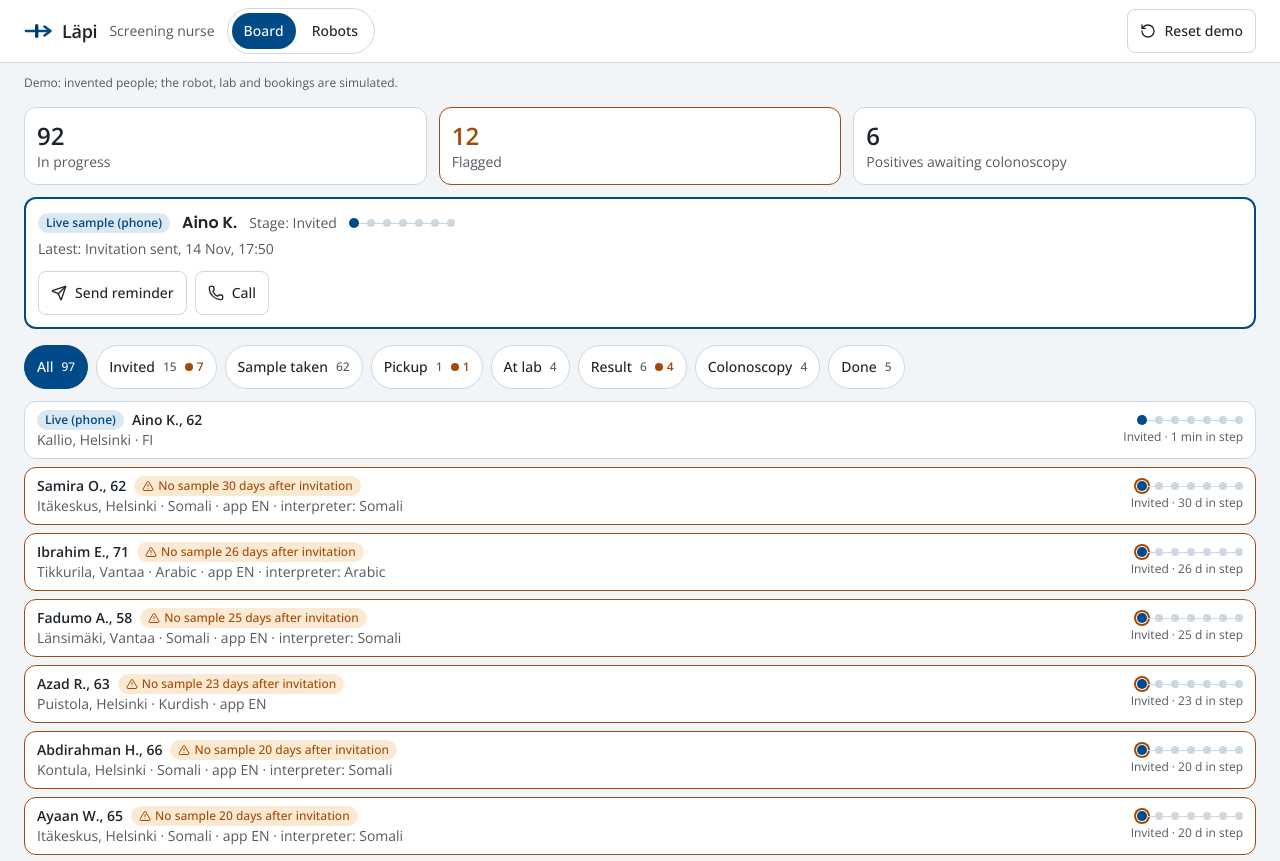
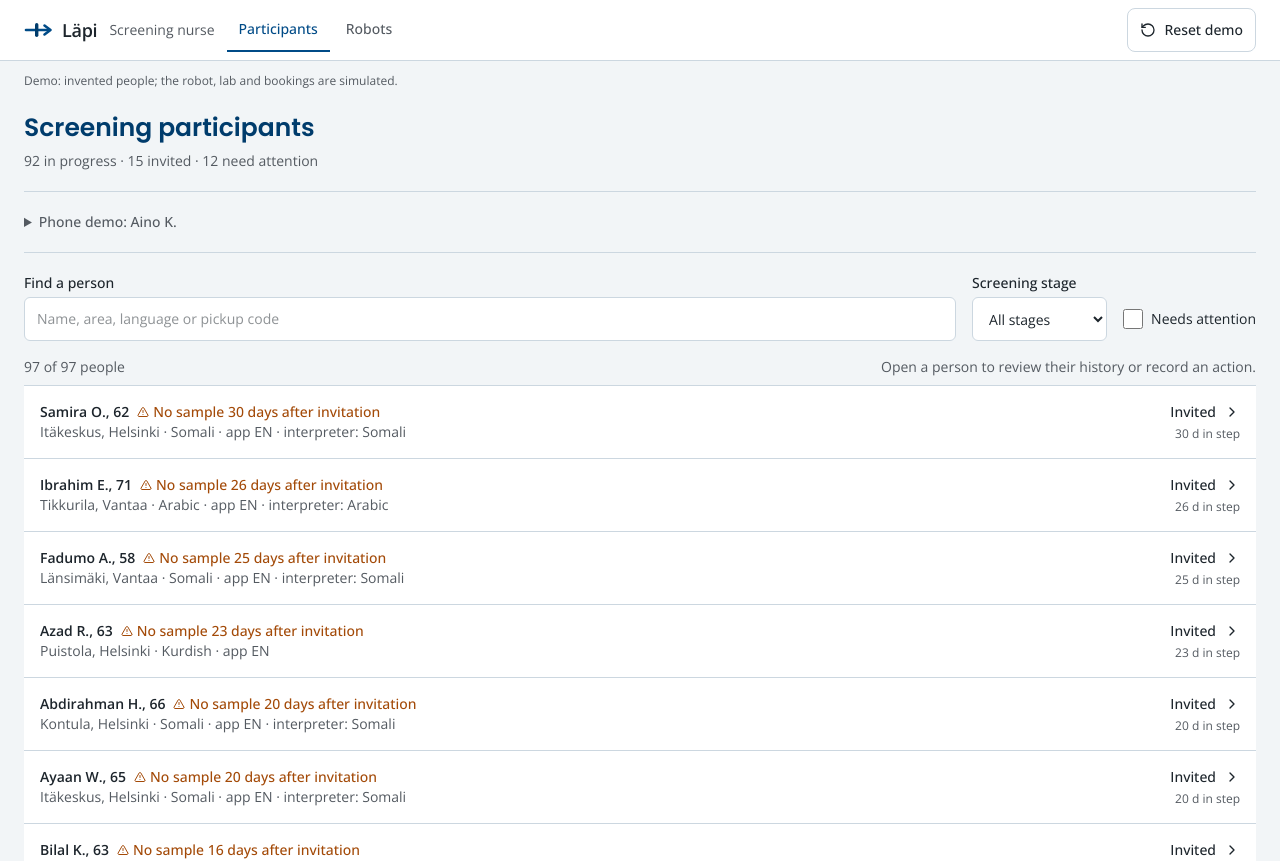
Before and after one commit to rromppanen/junction26, a Next.js app in the folder nurse/: page / in a window 1280 px wide. Shown: the top 861 px of the page. Built offline with nearby package versions, Linux system fonts and the light colour scheme.

Commit message:
Simplify hospital participant list and improve keyboard workflows

```diff
--- a/nurse/src/app/layout.tsx
+++ b/nurse/src/app/layout.tsx
@@ -11,7 +11,7 @@ export const metadata: Metadata = {
     default: "Nurse board | Läpi",
     template: "%s | Läpi nurse board",
   },
-  description: "Every bowel screening sample on one board, with stuck ones flagged, so no positive result is left waiting for a colonoscopy.",
+  description: "Track screening participation, help people return their samples, and coordinate collection with the laboratory.",
   applicationName: "Läpi nurse board",
 };
 
--- a/nurse/src/components/NurseNav.tsx
+++ b/nurse/src/components/NurseNav.tsx
@@ -4,7 +4,7 @@ import Link from "next/link";
 import { usePathname } from "next/navigation";
 
 const ITEMS = [
-  { href: "/", label: "Board" },
+  { href: "/", label: "Participants" },
   { href: "/robots", label: "Robots" },
 ];
 
@@ -12,12 +12,12 @@ const ITEMS = [
 export function NurseNav() {
   const path = usePathname();
   return (
-    <nav aria-label="Nurse views" className="flex gap-1 rounded-full border border-rule bg-white p-1">
+    <nav aria-label="Nurse views" className="flex flex-wrap gap-1">
       {ITEMS.map((i) => {
         const on = path === i.href;
         return (
           <Link key={i.href} href={i.href} aria-current={on ? "page" : undefined}
-            className={`inline-flex min-h-9 items-center rounded-full px-3 text-sm font-medium ${on ? "bg-brand text-white" : "hover:bg-brand-soft"}`}>
+            className={`inline-flex min-h-11 items-center border-b-2 px-3 text-sm font-medium ${on ? "border-brand text-brand" : "border-transparent text-muted hover:bg-brand-soft"}`}>
             {i.label}
           </Link>
         );
--- a/nurse/src/components/staff/SampleActions.tsx
+++ b/nurse/src/components/staff/SampleActions.tsx
@@ -1,12 +1,17 @@
 "use client";
 
-import { useState } from "react";
+import { useRef, useState } from "react";
 import { CalendarCheck, CheckCircle2, FlaskConical, PackageCheck, Phone, Send } from "lucide-react";
 import { BTN, colonoscopySlots, type ActFn, type Row } from "./boardShared";
 
 export function SampleActions({ row, now, busy, act }: { row: Row; now: number; busy: boolean; act: ActFn }) {
+  const callRef = useRef<HTMLButtonElement>(null);
+  function closeCall() {
+    setCalling(false);
+    requestAnimationFrame(() => callRef.current?.focus());
+  }
   const [calling, setCalling] = useState(false);
-  const [note, setNote] = useState("Called, agreed next step");
+  const [note, setNote] = useState("");
   const open = row.stage !== "done" && row.stage !== "negative";
   const id = row.s.id;
   return (
@@ -18,8 +23,8 @@ export function SampleActions({ row, now, busy, act }: { row: Row; now: number;
           </button>
         )}
         {open && !calling && (
-          <button type="button" className={BTN} disabled={busy} onClick={() => setCalling(true)}>
-            <Phone size={16} aria-hidden /> Call
+          <button type="button" ref={callRef} className={BTN} onClick={() => setCalling(true)}>
+            <Phone size={16} aria-hidden /> Record a call
           </button>
         )}
         {row.flags.some((f) => f.kind === "awaitingIntake") && (
@@ -44,16 +49,15 @@ export function SampleActions({ row, now, busy, act }: { row: Row; now: number;
         )}
       </div>
       {open && calling && (
-        <div className="flex flex-wrap items-center gap-2">
-          <label className="sr-only" htmlFor={`call-note-${id}`}>Call note</label>
-          <input id={`call-note-${id}`} value={note} onChange={(e) => setNote(e.target.value)}
+        <form className="flex flex-wrap items-center gap-2" onSubmit={(e) => { e.preventDefault(); if (busy || !note.trim()) return; act(row, "nurseCalled", { note: note.trim() }); setNote(""); closeCall(); }}>
+          <label className="w-full text-sm font-medium" htmlFor={`call-note-${id}`}>Call note</label>
+          <input autoFocus required placeholder="What happened and what was agreed?" id={`call-note-${id}`} value={note} onChange={(e) => setNote(e.target.value)}
             className="min-h-11 min-w-0 flex-1 basis-48 rounded-lg border border-rule px-3 text-sm" />
-          <button type="button" className={BTN} disabled={busy}
-            onClick={() => { act(row, "nurseCalled", { note }); setCalling(false); }}>
-            Save
+          <button type="submit" className={BTN} disabled={busy || !note.trim()}>
+            Save note
           </button>
-          <button type="button" className={BTN} onClick={() => setCalling(false)}>Cancel</button>
-        </div>
+          <button type="button" className={BTN} onClick={closeCall}>Cancel</button>
+        </form>
       )}
       {row.stage === "positive" && (
         <div className="flex flex-wrap items-center gap-2">
--- a/nurse/src/components/staff/SampleBoard.tsx
+++ b/nurse/src/components/staff/SampleBoard.tsx
@@ -1,7 +1,7 @@
 "use client";
 
 import { useEffect, useMemo, useRef, useState } from "react";
-import { AlertTriangle, RotateCcw } from "lucide-react";
+import { AlertTriangle, ChevronRight, RotateCcw } from "lucide-react";
 import { NurseNav } from "@/components/NurseNav";
 import { Wordmark } from "@/components/Wordmark";
 import { flagsOf, stageOf, STAGES_FOR_BOARD, type EventType, type Stage } from "@/lib/sample/model";
@@ -24,9 +24,12 @@ export function SampleBoard({ embed = false }: { embed?: boolean }) {
   const [mounted, setMounted] = useState(false);
   const [selected, setSelected] = useState<string | null>(null);
   const [filter, setFilter] = useState<number | null>(null);
+  const [query, setQuery] = useState("");
+  const [attentionOnly, setAttentionOnly] = useState(false);
   const [busy, setBusy] = useState(false);
   const [status, setStatus] = useState("");
   const timer = useRef<ReturnType<typeof setTimeout> | null>(null);
+  const searchRef = useRef<HTMLInputElement>(null);
   const rowRefs = useRef<Map<string, HTMLButtonElement>>(new Map());
 
   useEffect(() => {
@@ -39,30 +42,41 @@ export function SampleBoard({ embed = false }: { embed?: boolean }) {
       samples
         .map((s): Row => ({ s, stage: stageOf(s, now), flags: flagsOf(s, now) }))
         .sort((a, b) =>
+          (b.flags.length > 0 ? 1 : 0) - (a.flags.length > 0 ? 1 : 0) ||
           (a.s.id === ME ? 0 : 1) - (b.s.id === ME ? 0 : 1) ||
-          (b.flags.length > 0 ? 1 : 0) - (a.flags.length > 0 ? 1 : 0) ||
           msInStage(b.s, now) - msInStage(a.s, now)),
     [samples, now],
   );
 
   const inProgress = rows.filter((r) => r.stage !== "negative" && r.stage !== "done").length;
   const flagged = rows.filter((r) => r.flags.length > 0).length;
-  const awaiting = rows.filter((r) => r.stage === "positive").length;
+  const invited = rows.filter((r) => r.stage === "invited").length;
 
   const live = rows.find((r) => r.s.id === ME) ?? null;
   const latest = live ? [...live.s.events].sort((a, b) => b.at - a.at)[0] : undefined;
   const sel = rows.find((r) => r.s.id === selected) ?? null;
 
-  const counts = STAGES_FOR_BOARD.map((c) => {
-    const items = rows.filter((r) => matches(c.stage, r.stage));
-    return { n: items.length, flagged: items.filter((r) => r.flags.length > 0).length };
+  const search = query.trim().toLocaleLowerCase();
+  const visible = rows.filter((r) => {
+    const person = r.s.person;
+    const searchable = [person.name, person.municipality, person.area, person.homeLanguage,
+      person.lang, person.interpreter, pickupCode(r.s.id)].filter(Boolean).join(" ").toLocaleLowerCase();
+    return (filter === null || matches(STAGES_FOR_BOARD[filter].stage, r.stage)) &&
+      (!attentionOnly || r.flags.length > 0) && (!search || searchable.includes(search));
   });
-  const visible = filter === null ? rows : rows.filter((r) => matches(STAGES_FOR_BOARD[filter].stage, r.stage));
+
+  function clearFilters() {
+    setQuery("");
+    setFilter(null);
+    setAttentionOnly(false);
+  }
 
   function act(row: Row, type: EventType, extra: { note?: string; slot?: string } = {}) {
     if (busy) return;
+    if ((type === "resultNegative" || type === "resultPositive" || type === "colonoscopyDone") &&
+      !window.confirm(`Record “${EVENT_LABEL[type]}” for ${row.s.person.name}?`)) return;
     add(row.s.id, { type, ...extra });
-    setStatus(`${EVENT_LABEL[type]}: ${row.s.person.name}`);
+    setStatus(`Recorded: ${EVENT_LABEL[type].toLowerCase()} for ${row.s.person.name}.`);
     setBusy(true);
     if (timer.current) clearTimeout(timer.current);
     timer.current = setTimeout(() => setBusy(false), 800);
@@ -74,7 +88,7 @@ export function SampleBoard({ embed = false }: { embed?: boolean }) {
   }
 
   function select(id: string) {
-    if (id !== selected) clearBusy();
+    if (id !== selected) { clearBusy(); setStatus(""); }
     setSelected(id);
   }
 
@@ -82,21 +96,20 @@ export function SampleBoard({ embed = false }: { embed?: boolean }) {
     const id = selected;
     setSelected(null);
     clearBusy();
-    if (id) requestAnimationFrame(() => rowRefs.current.get(id)?.focus());
+    if (id) requestAnimationFrame(() => (rowRefs.current.get(id) ?? searchRef.current)?.focus());
   }
 
-  const seg = "relative inline-flex min-h-11 items-center gap-2 rounded-full border px-3 py-1 text-sm font-medium";
 
   return (
     <main id="main-content" tabIndex={-1} className="min-h-dvh px-4 pb-12 sm:px-6">
       <header className="-mx-4 border-b border-rule bg-surface px-4 sm:-mx-6 sm:px-6">
         <div className="mx-auto flex min-h-14 w-full max-w-[96rem] flex-wrap items-center justify-between gap-3 py-2">
-        <div className="flex items-center gap-3">
+        <div className="flex flex-wrap items-center gap-3">
           <Wordmark />
           <span className="text-sm text-muted">Screening nurse</span>
           <NurseNav />
         </div>
-        <button type="button" className={BTN} onClick={() => { reset(); setSelected(null); clearBusy(); setStatus("Demo reset"); }}>
+        <button type="button" className={BTN} onClick={() => { if (!window.confirm("Reset all demo people and remove recorded actions?")) return; reset(); setSelected(null); clearBusy(); setStatus("Demo reset."); }}>
           <RotateCcw size={16} aria-hidden /> Reset demo
         </button>
       </div>
@@ -107,24 +120,20 @@ export function SampleBoard({ embed = false }: { embed?: boolean }) {
           <p className="mt-6 text-muted">Loading the board…</p>
         ) : (
           <>
-            <dl className={`grid grid-cols-3 gap-2 sm:gap-3 ${embed ? "mt-2" : "mt-4"}`}>
-              {[
-                ["In progress", inProgress, false],
-                ["Flagged", flagged, flagged > 0],
-                ["Positives awaiting colonoscopy", awaiting, false],
-              ].map(([label, n, warn]) => (
-                <div key={label as string} className={`rounded-xl border bg-white ${embed ? "px-3 py-1.5" : "p-3"} ${warn ? "border-behind" : "border-rule"}`}>
-                  <dd className={`font-semibold ${embed ? "text-lg" : "text-2xl"} ${warn ? "text-behind" : ""}`}>{n as number}</dd>
-                  <dt className="text-xs text-muted sm:text-sm">{label as string}</dt>
-                </div>
-              ))}
-            </dl>
-            <p className="sr-only" aria-live="polite">{status}</p>
+            <div className="mt-6 border-b border-rule pb-5">
+              <h1 className="text-title font-semibold text-brand-strong">Screening participants</h1>
+              <p className="mt-2 text-sm text-muted">
+                {inProgress} in progress · {invited} invited · {flagged} need attention
+              </p>
+            </div>
+            <p role="status" aria-live="polite" className={status ? "mt-3 text-sm font-medium text-brand-strong" : "sr-only"}>{status}</p>
 
             {live && (
-              <section aria-label="Live sample (phone)" className="mt-3 rounded-xl border-2 border-brand bg-white p-3">
+              <details aria-label="Phone demo" open={embed || undefined} className="mt-3 border-b border-rule pb-3">
+                <summary className="cursor-pointer py-2 text-sm font-medium text-muted">Phone demo: {live.s.person.name}</summary>
+                <div className="pt-2">
                 <div className="flex flex-wrap items-center gap-x-3 gap-y-1">
-                  <span className="rounded-full bg-brand-soft px-2 py-0.5 text-xs font-semibold text-brand">Live sample (phone)</span>
+                  <span className="rounded-full bg-brand-soft px-2 py-0.5 text-xs font-semibold text-brand">Phone demo</span>
                   <h2 className="text-base font-semibold">{live.s.person.name}</h2>
                   <span className="text-sm text-muted">Stage: {STAGE_LABEL[live.stage]}</span>
                   <MiniTimeline step={stepIndex(live.stage)} flagged={live.flags.length > 0} />
@@ -136,30 +145,37 @@ export function SampleBoard({ embed = false }: { embed?: boolean }) {
                   <p key={f.kind} className="mt-2 rounded-md bg-behind-soft px-2 py-1 text-sm font-medium text-behind">{f.label}</p>
                 ))}
                 <SampleActions key={live.s.id} row={live} now={now} busy={busy} act={act} />
-              </section>
+                </div>
+              </details>
             )}
 
-            <nav aria-label="Filter by step" className="mt-4 flex flex-wrap gap-2">
-              {[{ label: "All", n: rows.length, fl: flagged, i: null as number | null },
-                ...STAGES_FOR_BOARD.map((c, i) => ({ label: c.label, n: counts[i].n, fl: counts[i].flagged, i }))].map((b) => {
-                const on = filter === b.i;
-                return (
-                  <button key={b.label} type="button" aria-pressed={on} onClick={() => setFilter(b.i)}
-                    className={`${seg} ${on ? "border-brand bg-brand text-white" : "border-rule bg-white hover:bg-brand-soft"}`}>
-                    {b.label}
-                    <span className={`text-xs ${on ? "text-white" : "text-muted"}`}>{b.n}</span>
-                    {b.i !== null && b.fl > 0 && (
-                      <span className="inline-flex items-center gap-1 text-xs font-semibold text-behind">
-                        <span className="size-2 rounded-full bg-behind" aria-hidden />
-                        <span className="sr-only">flagged: </span>{b.fl}
-                      </span>
-                    )}
-                  </button>
-                );
-              })}
-            </nav>
+            <form role="search" className="mt-5 flex flex-wrap items-end gap-4" onSubmit={(e) => e.preventDefault()}>
+              <label className="flex min-w-0 flex-1 basis-64 flex-col gap-1 text-sm font-medium">
+                Find a person
+                <input ref={searchRef} type="search" value={query} onChange={(e) => setQuery(e.target.value)}
+                  placeholder="Name, area, language or pickup code"
+                  className="w-full rounded-md border border-rule bg-white px-3 py-2 font-normal" />
+              </label>
+              <label className="flex flex-col gap-1 text-sm font-medium">
+                Screening stage
+                <select value={filter ?? "all"} onChange={(e) => setFilter(e.target.value === "all" ? null : Number(e.target.value))}
+                  className="max-w-full rounded-md border border-rule bg-white px-3 py-2 font-normal">
+                  <option value="all">All stages</option>
+                  {STAGES_FOR_BOARD.map((stage, i) => <option key={stage.label} value={i}>{stage.label}</option>)}
+                </select>
+              </label>
+              <label className="inline-flex min-h-11 items-center gap-2 text-sm">
+                <input type="checkbox" checked={attentionOnly} onChange={(e) => setAttentionOnly(e.target.checked)} className="accent-[var(--brand)]" />
+                Needs attention
+              </label>
+              {(query || filter !== null || attentionOnly) && <button type="button" className={BTN} onClick={clearFilters}>Clear filters</button>}
+            </form>
+            <div className="mt-4 flex flex-wrap items-center justify-between gap-2 text-sm text-muted">
+              <p aria-live="polite">{visible.length} of {rows.length} people</p>
+              <p>Open a person to review their history or record an action.</p>
+            </div>
 
-            <ul className="mt-3 space-y-2">
+            <ul aria-label="Screening participants" className="mt-2 divide-y divide-rule border-y border-rule bg-white">
               {visible.map((r) => {
                 const { s, flags } = r;
                 const p = s.person;
@@ -169,18 +185,17 @@ export function SampleBoard({ embed = false }: { embed?: boolean }) {
                       type="button"
                       ref={(el) => { if (el) rowRefs.current.set(s.id, el); else rowRefs.current.delete(s.id); }}
                       onClick={() => select(s.id)}
-                      className={`flex min-h-14 w-full flex-wrap items-center justify-between gap-x-4 gap-y-1 rounded-xl border bg-white px-3 py-2 text-left text-sm hover:bg-paper ${
-                        flags.length ? "border-behind" : "border-rule"
-                      } ${selected === s.id ? "ring-2 ring-brand" : ""}`}
+                      aria-haspopup="dialog"
+                      className={`flex min-h-14 w-full flex-wrap items-center justify-between gap-x-4 gap-y-2 px-4 py-4 text-left text-sm hover:bg-brand-soft ${selected === s.id ? "bg-brand-soft" : ""}`}
                     >
                       <span className="min-w-0">
                         <span className="flex flex-wrap items-center gap-2">
                           {s.id === ME && (
-                            <span className="rounded-full bg-brand-soft px-2 py-0.5 text-xs font-semibold text-brand">Live (phone)</span>
+                            <span className="text-xs font-medium text-brand">Phone demo</span>
                           )}
                           <span className="font-semibold">{p.name}, {p.age}</span>
                           {flags.length > 0 && (
-                            <span className="inline-flex items-center gap-1 rounded-full bg-behind-soft px-2 py-0.5 text-xs font-medium text-behind">
+                            <span className="inline-flex items-center gap-1 text-sm font-medium text-behind">
                               <AlertTriangle size={12} aria-hidden /> {flags[0].label}
                             </span>
                           )}
@@ -191,19 +206,19 @@ export function SampleBoard({ embed = false }: { embed?: boolean }) {
                         </span>
                       </span>
                       <span className="flex flex-col items-start gap-1 sm:items-end">
-                        <MiniTimeline step={stepIndex(r.stage)} flagged={flags.length > 0} />
-                        <span className="text-xs text-muted">{STAGE_LABEL[r.stage]} · {inStage(s, now)}</span>
+                        <span className="inline-flex items-center gap-2 font-medium">{STAGE_LABEL[r.stage]} <ChevronRight size={16} aria-hidden /></span>
+                        <span className="text-xs text-muted">{inStage(s, now)}</span>
                       </span>
                     </button>
                   </li>
                 );
               })}
-              {visible.length === 0 && <li className="px-1 py-2 text-sm text-muted">No samples in this step.</li>}
+              {visible.length === 0 && <li className="px-4 py-8 text-sm text-muted"><p>No people match these filters.</p><button type="button" className={`${BTN} mt-3`} onClick={clearFilters}>Show everyone</button></li>}
             </ul>
           </>
         )}
       </div>
-      {sel && <SampleDrawer row={sel} now={now} busy={busy} act={act} onClose={closeDrawer} />}
+      {sel && <SampleDrawer row={sel} now={now} busy={busy} act={act} status={status} onClose={closeDrawer} />}
     </main>
   );
 }
```
Also changed, not shown: nurse/src/components/staff/SampleDrawer.tsx (+19 -4 lines).
